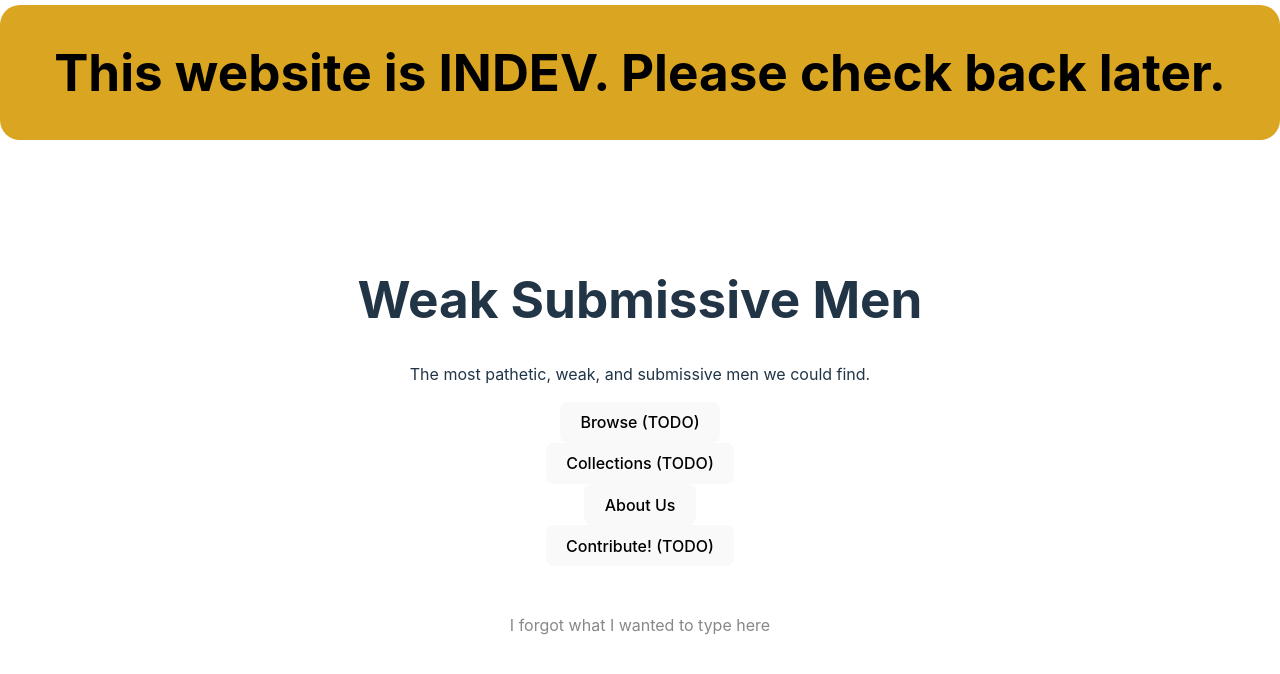
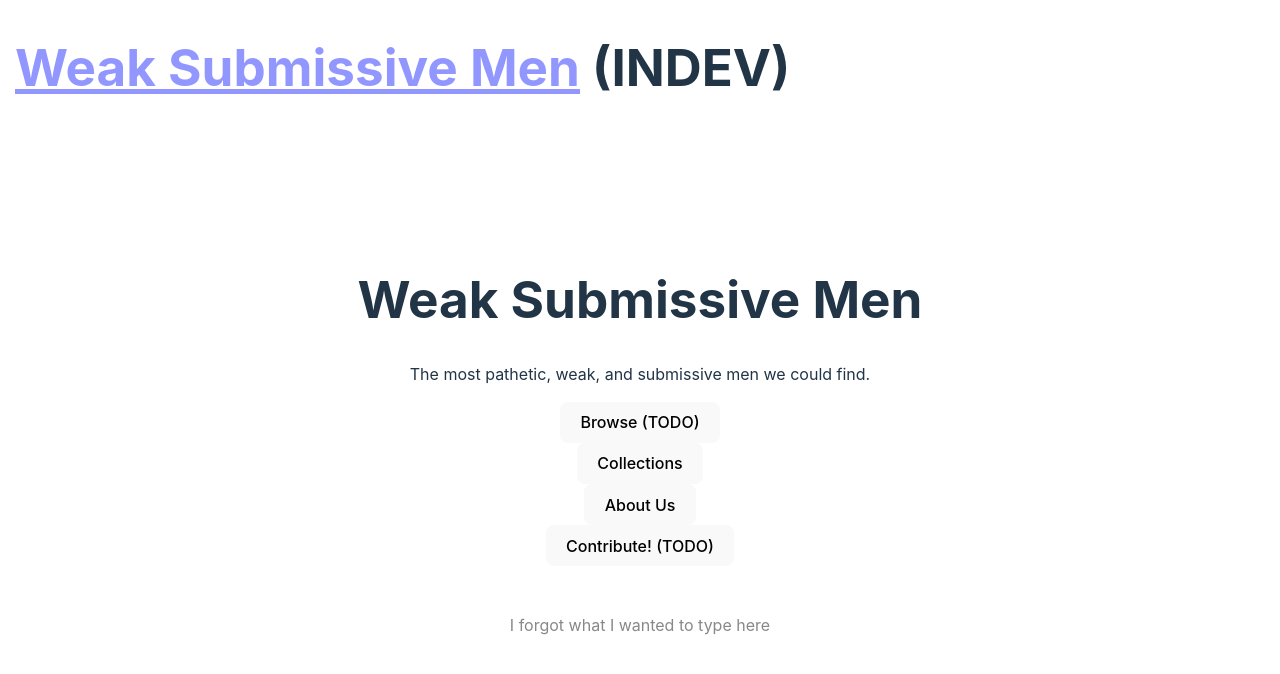
Before and after one commit to Dessie-xyz/willmenwork, a React (Vite) app: page / in a window 1280 px wide. Shown: the top 674 px of the page. Built offline with nearby package versions, Linux system fonts and the light colour scheme.

Commit message:
Collections

```diff
--- a/src/react-app/App.tsx
+++ b/src/react-app/App.tsx
@@ -1,22 +1,24 @@
 // src/App.tsx
 
-import { Route, Routes } from "react-router-dom";
+import { Route, Routes, Link } from "react-router-dom";
 import "./App.css";
 import Home from "./pages/Home.tsx"
 import About from "./pages/About.tsx"
 import NotFound from "./pages/NotFound.tsx"
+import Collections from "./pages/Collections.tsx"
 
 function App() {
 
 	return (
 		<>
-			<div style={{backgroundColor:"GoldenRod", borderRadius:"20px", position:"fixed",top:"5px",right:"0px",left:"0px"}}>
-        	    <h1 style={{color:"black", padding:"5px"}}>This website is INDEV. Please check back later.</h1>
+			<div style={{borderRadius:"10px", position:"fixed",top:"5px",right:"0px",left:"15px"}}>
+        	    <h1 style={{textAlign:"left"}}><Link to="/"><u><b>Weak Submissive Men</b></u></Link> (INDEV)</h1>
         	</div>
 			<div style={{paddingTop:"90px", paddingBottom:"15px"}}>
 				<Routes>
 					<Route path="/" element={<Home/>}/>
 					<Route path="/about" element={<About />}/>
+					<Route path="/collections" element={<Collections />}/>
 
 					{/*Fallback route*/}
 					<Route path="*" element={<NotFound />}/>
--- a/src/react-app/index.css
+++ b/src/react-app/index.css
@@ -57,7 +57,7 @@ button:focus-visible {
 dialog {
 	&::backdrop{
 		background: #2135479c;
-		backdrop-filter: blur(3px);
+		backdrop-filter: blur(10px);
 	}
 }
 
--- a/src/react-app/pages/About.tsx
+++ b/src/react-app/pages/About.tsx
@@ -13,13 +13,6 @@ const Header = () => {
         <br />Red</p><br/>
         <h2>Our Mission</h2>
         <p style={{paddingLeft:"7.5%", paddingRight:"7.5%"}}>Weak Submisive Men is comitted to organizing high-quality content dipicting submissive men into an easily searchable database. Through comunity outreach and innovation, Weak Submissive Men aims to be the Internet's foremost hub for finding high-quality submissive man content.</p><br/><hr/>
-        <nav>
-          <ul style={{ listStyleType: "none", padding: 0 }}>
-            <li>
-              <Link to="/">View Homepage</Link>
-            </li>
-          </ul>
-        </nav>
       </div>{" "}
     </div>
   );
--- /dev/null
+++ b/src/react-app/pages/Collections.tsx
@@ -0,0 +1,23 @@
+const Collections = () => {
+
+  return (
+    <div>
+      <div style={{ textAlign: "center" }}>
+        <h1>Collections</h1>
+        <p>View currated collections of related content. These collections are frequently updated as we recive new content.</p>
+        <div style={{backgroundColor:"rgba(247, 45, 66, 0.14)", borderColor:"black",  padding:"5%", borderRadius:"10%", display:"flex"}}>
+            <div style={{width:"20"}}>
+                <h2>The Playlist</h2>
+                <p>Currated variety of songs about weak submissive men being pathetic.<br /><a href="https://music.youtube.com/playlist?list=PL7dW0T0h2ygF5p2Aq8MsSpfNt6vb0yjTd&si=8FwYs6qneXdhyAKI" referrerPolicy="no-referrer" target="_blank">Listen on YouTube Music</a></p>
+            </div>
+            <div style={{padding:"10px"}}>
+                <iframe width="560" height="315" src="https://www.youtube-nocookie.com/embed/videoseries?si=i36z5W6ibCzhoTmj&amp;list=PL7dW0T0h2ygF5p2Aq8MsSpfNt6vb0yjTd" title="YouTube video player" allow="accelerometer; autoplay; clipboard-write; encrypted-media; gyroscope; picture-in-picture; web-share" referrerPolicy="strict-origin-when-cross-origin" allowFullScreen></iframe>
+            </div>
+        </div>
+        <h4>Stay tuned, more is coming here soon!</h4>
+      </div>{" "}
+    </div>
+  );
+};
+
+export default Collections;
--- a/src/react-app/pages/Home.tsx
+++ b/src/react-app/pages/Home.tsx
@@ -16,7 +16,7 @@ const Home = () => {
               <button onClick={() => notImplRef.current?.showNotImplDialog()}>Browse (TODO)</button>
             </li>
             <li>
-              <button onClick={() => notImplRef.current?.showNotImplDialog()}>Collections (TODO)</button>
+              <button onClick={() => navFren("/collections")}>Collections</button>
             </li>
             <li>
               <button onClick={() => navFren("/about")}>About Us</button>
```
